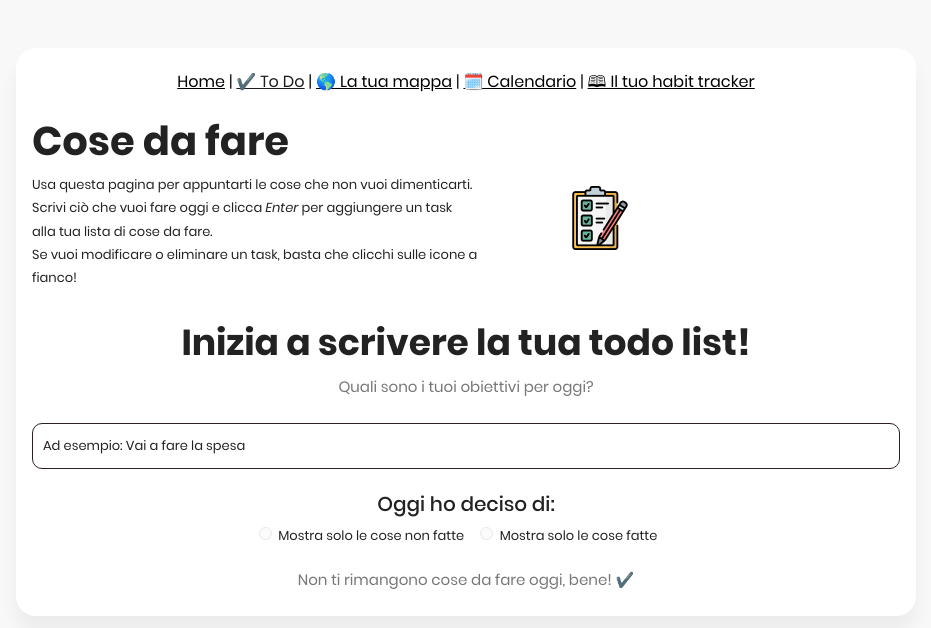
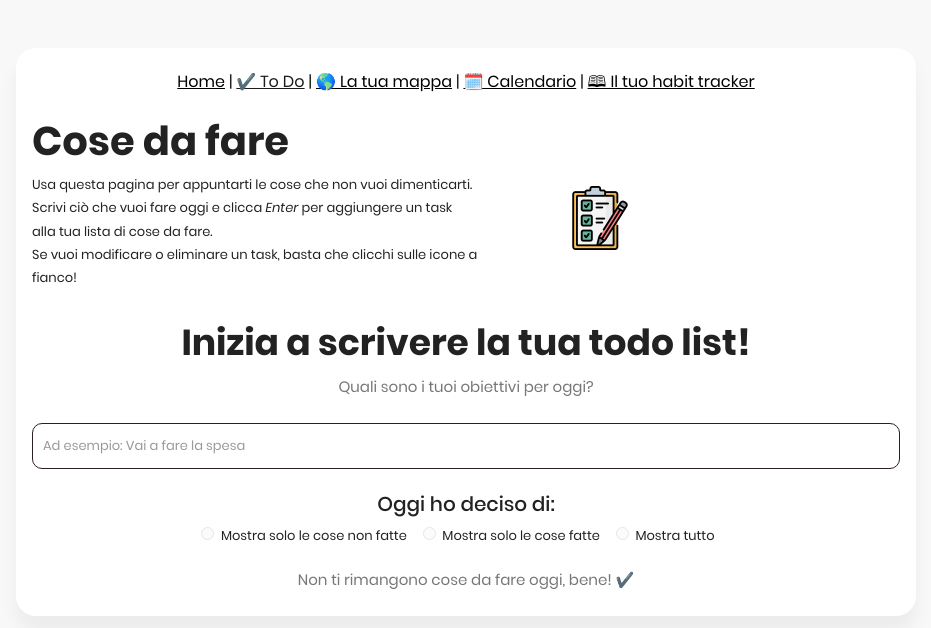
Before and after one commit to Tivity-life/Tivity-front, a Vue app: page /#/to-do in a window 1280 px wide. Shown: the top 628 px of the page, without its empty margins (174-1105 px from the left). Built offline with nearby package versions, Linux system fonts and the light colour scheme.

Commit message:
fixed todolist+ quasi completata

```diff
--- a/src/components/home/home.vue
+++ b/src/components/home/home.vue
@@ -37,7 +37,7 @@
               semplifica la tua vita
             </p>
             <br />
-            <router-link class="btn btn-outline-primary" to="/sign-in"
+            <router-link class="btn btn-outline-primary " to="/sign-in"
               >Effettua la registrazione</router-link>
           </div>
         </div>
--- a/src/components/todolist/todo.vue
+++ b/src/components/todolist/todo.vue
@@ -13,63 +13,88 @@
     <div class="empty-state">
         <h2 class="empty-state__title">Inizia a scrivere la tua todo list!</h2>
         <p class="empty-state__description">Quali sono i tuoi obiettivi per oggi?</p>
-            </div>
-
-            <br>
+    </div><br>
     <!--Form per l'inserimento degli elementi nella lista-->
     <!--Controlli sugli elementi della lista-->
     <div v-if="!isEditing">
         <form id="form">
-                    <input autofocus type="text" aria-label="Enter a new todo item" placeholder="Ad esempio: Vai a fare la spesa" v-model= "todo" @keyup.enter= "storeToDo">
+            <input type="text" aria-label="Enter a new todo item"
+            placeholder="Ad esempio: Vai a fare la spesa" v-model= "todo" v-on:keyup.enter="storeToDo(todo)">
         </form>
     </div>
     <div v-else>
         <form id="form">
-                    <input autofocus type="text" aria-label="Enter a new todo item" placeholder="Ad esempio: Vai a fare la spesa" v-model= "todo">
+            <input type="text"
+            aria-label="Enter a new todo item" v-model= "todo">
         </form>
-                <input type= "submit" value= "Salva" @click="updateToDo">
+        <input type= "submit" value= "Salva" @click="updateToDo()">
     </div>
     <br>
 
     <h5>Oggi ho deciso di:</h5>
       <div id= "show">
-            <div v-if= "todos.length > 0 ">
-
+        <div v-if= "todos.length > 0">
           <div class="form-check form-check-inline">
-                    <input class="form-check-input" type="radio" name="inlineRadioOptions" id="inlineRadio1" value="option1" v-on:click="showUndo()">Mostra solo le cose non fatte
+                <input class="form-check-input" type="radio"
+                name="inlineRadioOptions" id="inlineRadio1" value="option1" v-on:click= "showUndone = true,
+                showDone = false, showAll = false">
+                Mostra solo le cose non fatte
           </div>
           <div class="form-check form-check-inline">
-                    <input class="form-check-input" type="radio" name="inlineRadioOptions" id="inlineRadio2" value="option2">Mostra solo le cose fatte
+              <input class="form-check-input" type="radio"
+              name="inlineRadioOptions" id="inlineRadio2" value="option2" v-on:click= "showDone= true,
+              showUndone= false, showAll = false">
+              Mostra solo le cose fatte
+          </div>
+           <div class="form-check form-check-inline">
+              <input class="form-check-input" type="radio"
+              name="inlineRadioOptions" id="inlineRadio3" value="option3" v-on:click= "showAll= true, showDone= false, showUndone = false">
+              Mostra tutto
           </div>
         </div>
         <div v-else>
           <div class="form-check form-check-inline">
-                    <input class="form-check-input" type="radio" name="inlineRadioOptions" id="inlineRadio1" value="option1" disabled>Mostra solo le cose non fatte
+              <input class="form-check-input" type="radio"
+              name="inlineRadioOptions" id="inlineRadio1" value="option1" disabled>Mostra solo le cose non fatte
           </div>
           <div class="form-check form-check-inline">
-                    <input class="form-check-input" type="radio" name="inlineRadioOptions" id="inlineRadio2" value="option2" disabled>Mostra solo le cose fatte
+              <input class="form-check-input" type="radio"
+              name="inlineRadioOptions" id="inlineRadio2" value="option2" disabled>Mostra solo le cose fatte
+          </div>
+          <div class="form-check form-check-inline">
+              <input class="form-check-input" type="radio"
+              name="inlineRadioOptions" id="inlineRadio3" value="option3" disabled>Mostra tutto
           </div>
         </div>
 
       </div>
       <ul>
-
-                <li v-for= "(todo, i) in todos" :key=  i>
-
-                    <input type="checkbox" :id= "todo.label" :value= "todo.value" v-on:change="completeTask(todo)" v-bind:checked="todo.done"/>
+        <li v-for= "(todo, i) in todosByStatus" :key=  i>
+            <input type="checkbox" :id= "todo.label" v-on:change="markAsDoneOrUndone(i)" v-bind:checked="todo.done"/>
             <label class="label-agree-term" :for= todo.label><span></span>{{ todo.label }} </label>
 
             <div class= "actions">
               <button class= "btn btn-lg" type= "button"  v-on:click="editToDo(i, todo)" style= "background-color: transparent;">
-                        <svg xmlns="http://www.w3.org/2000/svg" width="24" height="24" fill="currentColor" class="bi bi-pencil-square" viewBox="0 0 16 16">
-                        <path d="M15.502 1.94a.5.5 0 0 1 0 .706L14.459 3.69l-2-2L13.502.646a.5.5 0 0 1 .707 0l1.293 1.293zm-1.75 2.456-2-2L4.939 9.21a.5.5 0 0 0-.121.196l-.805 2.414a.25.25 0 0 0 .316.316l2.414-.805a.5.5 0 0 0 .196-.12l6.813-6.814z"/>
-                        <path fill-rule="evenodd" d="M1 13.5A1.5 1.5 0 0 0 2.5 15h11a1.5 1.5 0 0 0 1.5-1.5v-6a.5.5 0 0 0-1 0v6a.5.5 0 0 1-.5.5h-11a.5.5 0 0 1-.5-.5v-11a.5.5 0 0 1 .5-.5H9a.5.5 0 0 0 0-1H2.5A1.5 1.5 0 0 0 1 2.5v11z"/>
+                  <svg xmlns="http://www.w3.org/2000/svg" width="24" height="24" fill="currentColor"
+                  class="bi bi-pencil-square" viewBox="0 0 16 16">
+                    <path d="M15.502 1.94a.5.5 0 0 1 0 .706L14.459 3.69l-2-2L13.502.646a.5.5 0 0 1 .707
+                    0l1.293 1.293zm-1.75 2.456-2-2L4.939 9.21a.5.5 0 0 0-.121.196l-.805 2.414a.25.25 0 0 0
+                    .316.316l2.414-.805a.5.5 0 0 0 .196-.12l6.813-6.814z"/>
+                    <path fill-rule="evenodd" d="M1 13.5A1.5 1.5 0 0 0 2.5 15h11a1.5
+                    1.5 0 0 0 1.5-1.5v-6a.5.5 0 0 0-1 0v6a.5.5 0 0 1-.5.5h-11a.5.5 0 0
+                    1-.5-.5v-11a.5.5 0 0 1 .5-.5H9a.5.5 0 0 0 0-1H2.5A1.5 1.5 0 0 0 1 2.5v11z"/>
                   </svg>
                 </button>
 
-                    <button class="btn btn-lg" type="button" v-on:click="deleteToDo(i)" aria-label="Delete" title="Delete" style= "background-color: transparent;">
-                        <svg xmlns="http://www.w3.org/2000/svg" viewBox="0 0 24 24" width="24" height="24"><path fill-rule="evenodd" d="M16 1.75V3h5.25a.75.75 0 010 1.5H2.75a.75.75 0 010-1.5H8V1.75C8 .784 8.784 0 9.75 0h4.5C15.216 0 16 .784 16 1.75zm-6.5 0a.25.25 0 01.25-.25h4.5a.25.25 0 01.25.25V3h-5V1.75z"></path><path d="M4.997 6.178a.75.75 0 10-1.493.144L4.916 20.92a1.75 1.75 0 001.742 1.58h10.684a1.75 1.75 0 001.742-1.581l1.413-14.597a.75.75 0 00-1.494-.144l-1.412 14.596a.25.25 0 01-.249.226H6.658a.25.25 0 01-.249-.226L4.997 6.178z">
-                        </path><path d="M9.206 7.501a.75.75 0 01.793.705l.5 8.5A.75.75 0 119 16.794l-.5-8.5a.75.75 0 01.705-.793zm6.293.793A.75.75 0 1014 8.206l-.5 8.5a.75.75 0 001.498.088l.5-8.5z"></path></svg>
+              <button class="btn btn-lg" type="button" v-on:click="deleteToDo(i)" aria-label="Delete"
+              title="Delete" style= "background-color: transparent;">
+                  <svg xmlns="http://www.w3.org/2000/svg" viewBox="0 0 24 24" width="24"
+                  height="24"><path fill-rule="evenodd" d="M16 1.75V3h5.25a.75.75 0 010 1.5H2.75a.75.75
+                  0 010-1.5H8V1.75C8 .784 8.784 0 9.75 0h4.5C15.216 0 16 .784 16 1.75zm-6.5 0a.25.25 0 01.25-.25h4.5a.25.25
+                  0 01.25.25V3h-5V1.75z"></path><path d="M4.997 6.178a.75.75 0 10-1.493.144L4.916 20.92a1.75 1.75 0 001.742 1.58h10.684a1.75 1.75 0
+                  001.742-1.581l1.413-14.597a.75.75 0 00-1.494-.144l-1.412 14.596a.25.25 0 01-.249.226H6.658a.25.25 0 01-.249-.226L4.997 6.178z">
+                  </path><path d="M9.206 7.501a.75.75 0 01.793.705l.5 8.5A.75.75 0 119 16.794l-.5-8.5a.75.75
+                  0 01.705-.793zm6.293.793A.75.75 0 1014 8.206l-.5 8.5a.75.75 0 001.498.088l.5-8.5z"></path></svg>
                 </button>
 
             </div>
@@ -77,15 +102,14 @@
         </li>
 
       </ul>
-
-            <div v-if= "todos.length == 0">
+      <div v-if= "todos.filter(todo => {return todo.done === false}).length == 0">
           <p>Non ti rimangono cose da fare oggi, bene! ✔️</p>
       </div>
-            <div v-else-if="todos.length == 1">
+      <div v-else-if= "todos.filter(todo => {return todo.done === false}).length == 1">
           <p>Ti rimane una cosa da fare oggi 💪</p>
       </div>
       <div v-else>
-                <p>Ti rimangono {{ todos.length }} cose da fare oggi 💪</p>
+          <p>Ti rimangono {{todos.filter(todo => {return todo.done === false}).length}} cose da fare oggi 💪</p>
       </div>
 
       </div><br>
@@ -101,54 +125,84 @@ export default {
   components:{
       Menu
   },
+
   data() {
     return {
       todo: "",
-
       todos: [],
 
       selectedIndex: null,
       isEditing: false,
+
+      showUndone: false,
+      showDone: false,
+      showAll: false,
     };
   },
 
   methods: {
-    storeToDo() {
-      if (this.todo.trim().length == 0) {
-        return;
+    storeToDo(todo) {
+      if (todo.length == 0) {
+        return
       }
       this.todos.push({
         id: Math.floor(Math.random() * 9999) + 10,
-        label: this.todo,
+        label: todo,
         done: false,
       });
       this.todo = "";
     },
 
     editToDo(i, todo) {
-      this.todo = todo;
+      this.todo = todo.label;
       this.selectedIndex = i;
       this.isEditing = true;
     },
 
     updateToDo() {
-      this.todos.splice(this.selectedIndex, 1, this.todo);
-      //elimino un item, ovvero this.selectedIndex e lo updato a this.todo
+      this.todos.splice(this.selectedIndex, 1, {id:Math.floor(Math.random() * 9999) + 10, label: this.todo, done: false});
+      //elimino un item, ovvero this.selectedIndex e lo updato a this.todo*/
       this.isEditing = false;
+      this.todo= "";
     },
 
     deleteToDo(i) {
       this.todos.splice(i, 1);
     },
+
+    markAsDoneOrUndone(i) {
+      this.todos[i].done = !this.todos[i].done;
+    },
+
+  },
+
+  computed: {
+    todosByStatus: function() {
+      var arrayTodos= [];
+      var undo = this.todos.filter(todo => {return todo.done === false});
+      var done= this.todos.filter(todo => {return todo.done=== true});
+
+      if (this.showUndone === true) {
+        arrayTodos= [...undo];
+      }
+      else if (this.showDone === true) {
+        arrayTodos= [...done];
+      }
+      else if (this.showAll === true){
+        arrayTodos= this.todos;
+      }
+      else {
+        arrayTodos= this.todos;
+      }
+
+      return arrayTodos;
+    }
   },
   emits: ["active-menu"],
    created() {
     this.$emit('active-menu');
   },
 
-  markAsDoneOrUndone(todo) {
-    todo.done = !todo.done;
-  },
 };
 </script>
 
```
Lines whose indentation alone changed are shown as unchanged.
